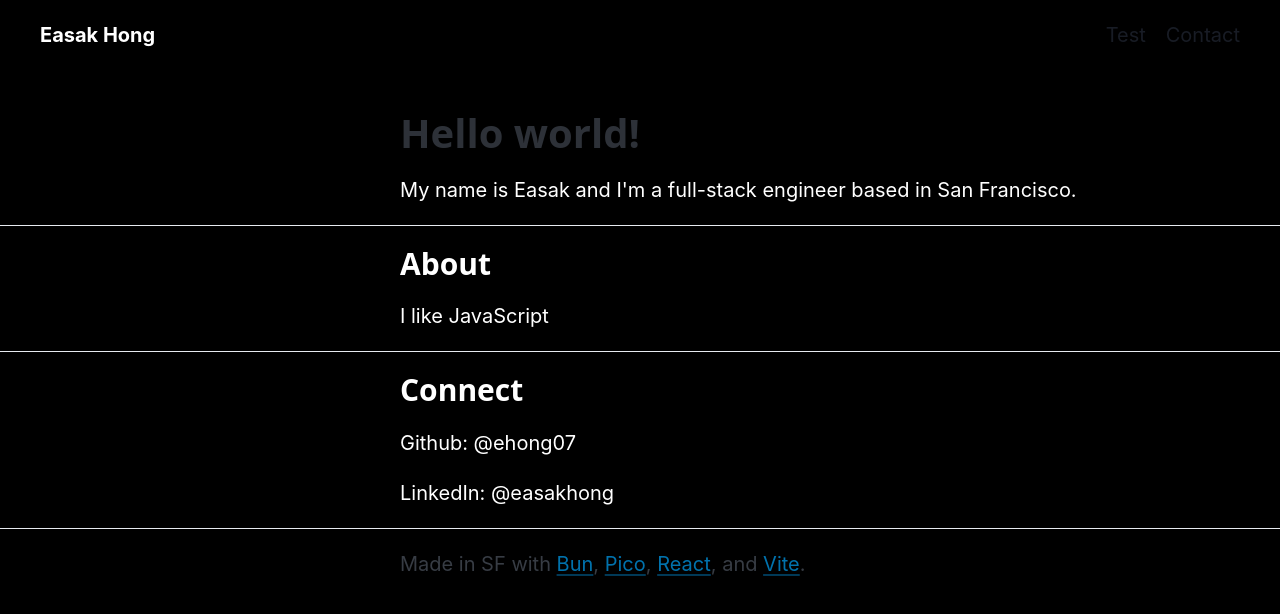
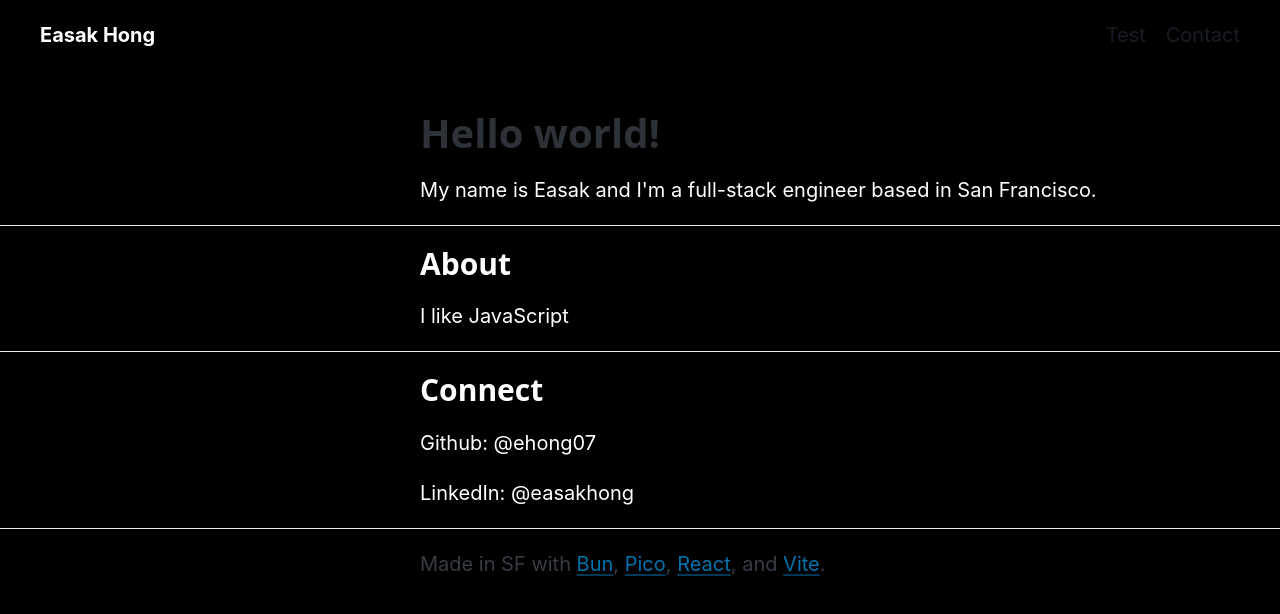
Before and after one commit to ehong07/page, a React (Vite) app in the folder app/: page / in a window 1280 px wide. Shown: the top 614 px of the page. Built offline with nearby package versions, Linux system fonts and the light colour scheme.

Commit message:
add margin left

```diff
--- a/app/src/App.css
+++ b/app/src/App.css
@@ -10,15 +10,15 @@
 } */
 
 .hero {
-  margin-left: 20em;
+  margin-left: 21em;
 }
 
 .about {
-  margin-left: 20em;
+  margin-left: 21em;
 }
 
 .social {
-  margin-left: 20em;
+  margin-left: 21em;
 }
 
 .text {
--- a/app/src/components/Footer.css
+++ b/app/src/components/Footer.css
@@ -1,3 +1,3 @@
 footer {
-  margin-left: 20em;
+  margin-left: 21em;
 }
```
